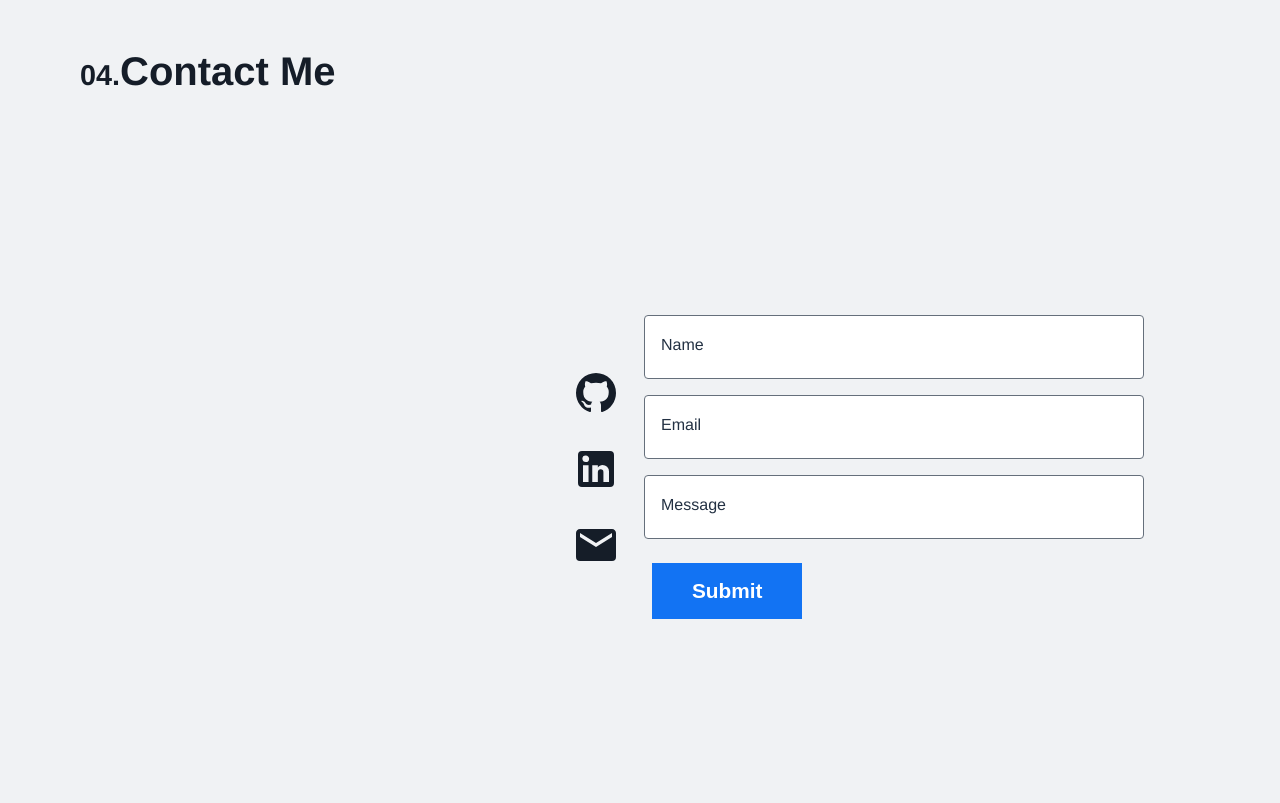
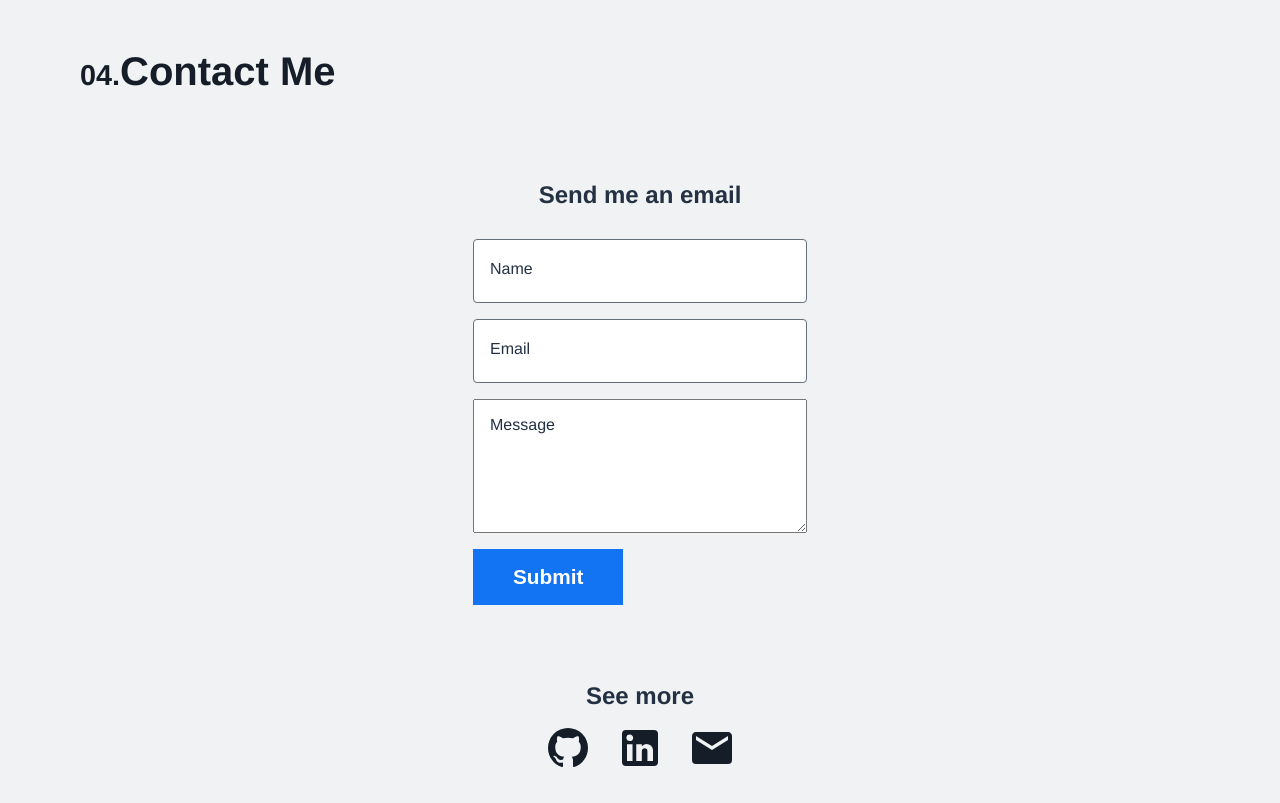
Before and after one commit to AlejandroXVII/portfolio, a React (Vite) app: page / in a window 1280 px wide. Shown: the part 8260-9063 px from the top of the page. Built offline with nearby package versions, Linux system fonts and the light colour scheme; a web font is replaced by a local one.

Commit message:
Change the layout of contact-me section

```diff
--- a/src/sections/contact-me.jsx
+++ b/src/sections/contact-me.jsx
@@ -28,7 +28,38 @@ const ContactMe = (prop) => {
 				<span className="number">04.</span>Contact Me
 			</h1>
 			<div className="contact-me-container">
+				<form ref={form} onSubmit={sendEmail}>
+					<h2>Send me an email</h2>
+					<InputComponent>
+						<label htmlFor="text">Name</label>
+						<input
+							name="from_name"
+							type="text"
+							required
+							placeholder=" "
+						/>
+					</InputComponent>
+					<InputComponent>
+						<label htmlFor="text">Email</label>
+						<input
+							name="from_email"
+							type="email"
+							required
+							placeholder=" "
+						/>
+					</InputComponent>
+					<textarea
+						name="message"
+						type="text"
+						required
+						placeholder="Message"
+					/>
+
+					<button>Submit</button>
+				</form>
+
 				<div className="info">
+					<h2>See more</h2>
 					<ul className="links">
 						<li>
 							<a href="https://github.com/AlejandroXVII?tab=repositories">
@@ -65,36 +96,6 @@ const ContactMe = (prop) => {
 						</li>
 					</ul>
 				</div>
-				<form ref={form} onSubmit={sendEmail}>
-					<InputComponent>
-						<label htmlFor="text">Name</label>
-						<input
-							name="from_name"
-							type="text"
-							required
-							placeholder=" "
-						/>
-					</InputComponent>
-					<InputComponent>
-						<label htmlFor="text">Email</label>
-						<input
-							name="from_email"
-							type="email"
-							required
-							placeholder=" "
-						/>
-					</InputComponent>
-					<InputComponent>
-						<label htmlFor="text">Message</label>
-						<input
-							name="message"
-							type="text"
-							required
-							placeholder=" "
-						/>
-					</InputComponent>
-					<button>Submit</button>
-				</form>
 			</div>
 		</div>
 	);
--- a/src/styles/contact-me.css
+++ b/src/styles/contact-me.css
@@ -7,11 +7,17 @@
 			font-size: 1.5rem;
 		}
 	}
+	h2 {
+		text-align: center;
+		margin: 1rem 0;
+		color: var(--clr-light-black);
+	}
 }
 .contact-me-container {
 	display: grid;
-	grid-template-columns: 1fr 1fr;
+	grid-template-rows: auto auto;
 	align-items: center;
+	justify-items: center;
 	gap: 0.5rem;
 }
 
@@ -54,6 +60,7 @@
 		position: relative;
 		overflow: hidden;
 		background-color: var(--clr-light-white);
+		min-width: 300px;
 	}
 	.input-container:focus-within {
 		outline: 2px solid var(--clr-principal);
@@ -62,6 +69,18 @@
 			transform: translateY(0) scale(0.85);
 			left: 1rem;
 		}
+	}
+	textarea {
+		padding: 1rem;
+		min-height: 100px;
+	}
+	textarea::placeholder {
+		color: var(--clr-light-black);
+		font-family: Helvetica, Arial, sans-serif;
+		font-size: 1rem;
+	}
+	textarea:focus {
+		outline: 2px solid var(--clr-principal);
 	}
 	label {
 		color: var(--clr-light-black);
@@ -78,13 +97,14 @@
 		color: var(--clr-light-white);
 		padding: 1rem 2.5rem;
 		align-self: start;
+		margin: 0;
 	}
 }
 
 .info {
 	ul.links {
 		display: flex;
-		flex-flow: column;
+		flex-flow: row;
 		align-items: end;
 		gap: 1.5rem;
 		font-size: 3rem;
```
